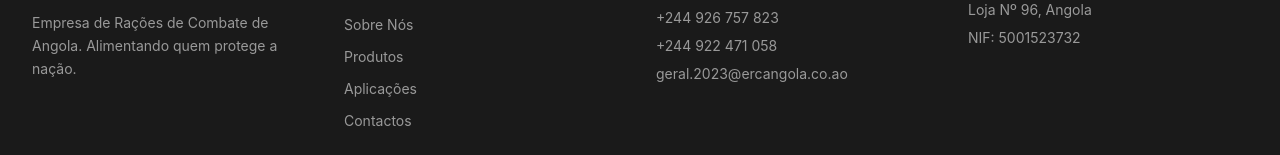
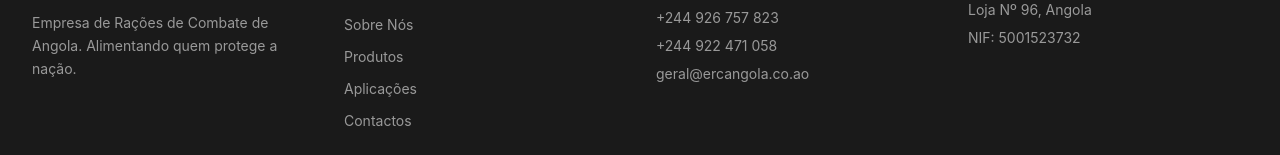
Before and after one commit to milagresjr/erca, a React (Vite) app: page /sobre in a window 1280 px wide. Shown: the part 2032-2187 px from the top of the page. Built offline with nearby package versions, Linux system fonts and the light colour scheme.

Commit message:
fix: update email to geral@ercangola.co.ao in footer and contact page

```diff
--- a/src/constants/contato.ts
+++ b/src/constants/contato.ts
@@ -1,6 +1,6 @@
 export const CONTATO = {
   telefones: ['+244 924 622 786', '+244 926 757 823', '+244 922 471 058'],
-  email: 'geral.2023@ercangola.co.ao',
+  email: 'geral@ercangola.co.ao',
   nif: '5001523732',
   endereco: 'Via Expressa - Urbanização Boa Vida, Loja Nº 96, Angola',
   whatsapp: '+244924622786',
```
Also changed, not shown: 1 other file (tests, documents, lock files or other folders).
